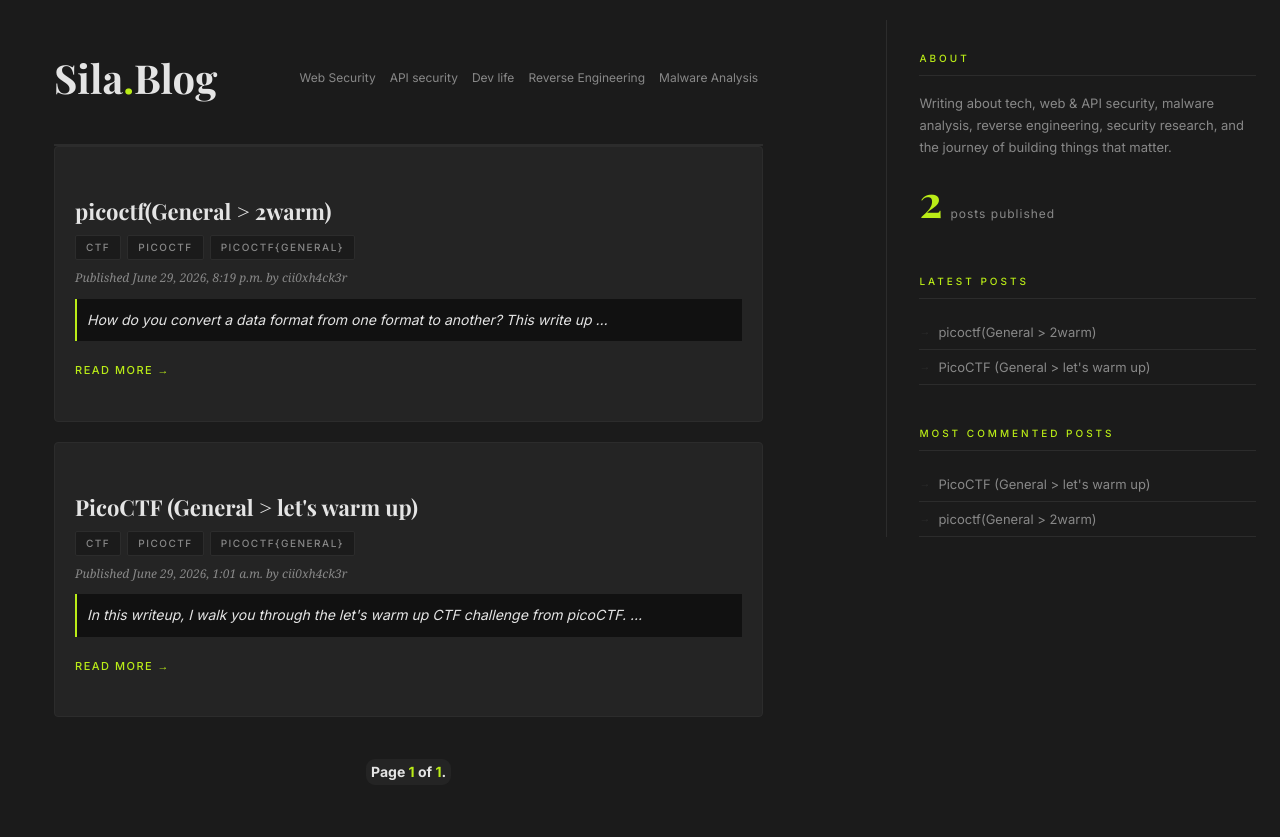
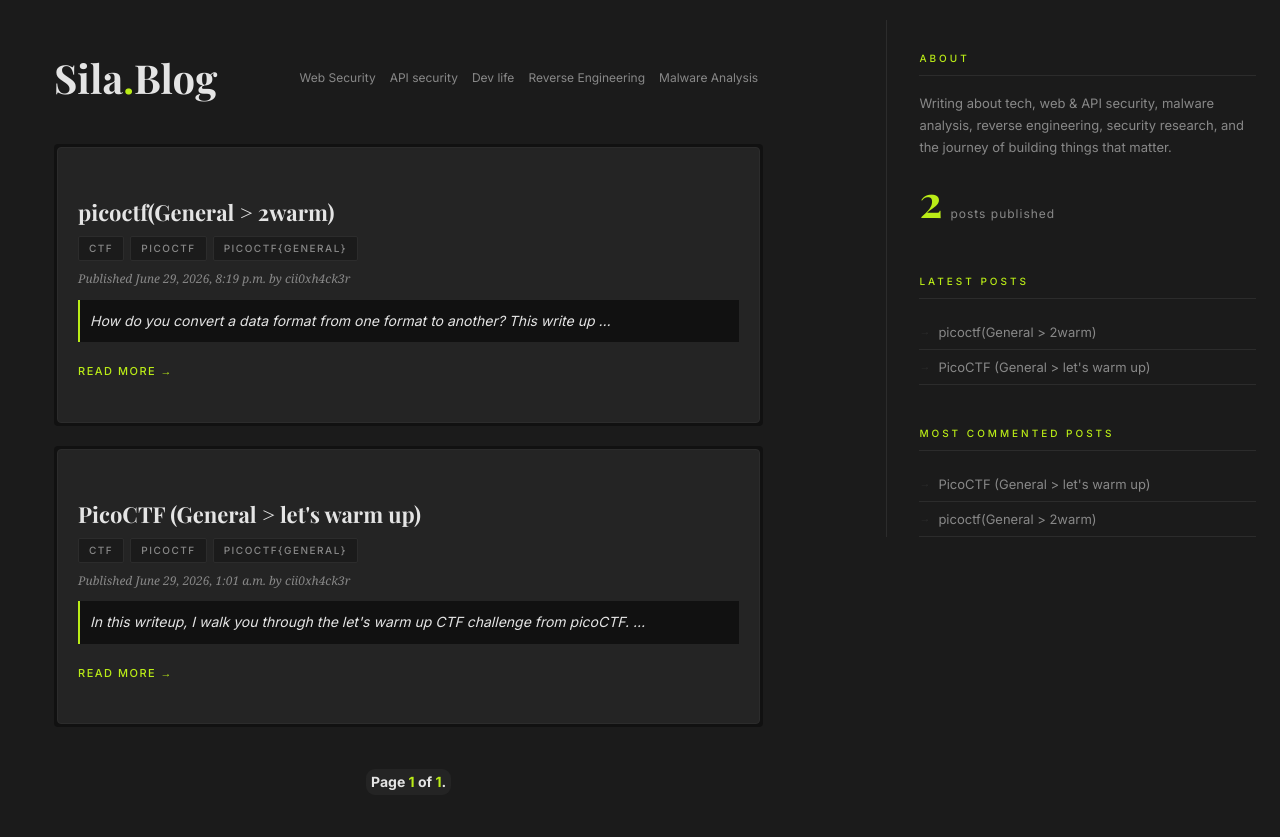
Before and after one commit to IamSila/blog_app, a Django app: page /blog/ in a window 1280 px wide. Shown: the part 93-930 px from the top of the page. Before the commit the page ends 873 px from the top, so only its background shows below. Run offline with Django 4.2, Linux system fonts and the light colour scheme; data comes from the database, SQL or seed files in the repository; data that the repository does not hold is empty; parts of the project's set-up code (start-up, migrations or seed data) failed here and were passed over.

Commit message:
added post cards borders

```diff
--- a/blog/static/css/list1.css
+++ b/blog/static/css/list1.css
@@ -20,7 +20,7 @@
      display: flex;
      justify-content: space-between;
      align-items: center;
-     border-bottom: 2px solid var(--faint);
+     /* border-bottom: 2px solid var(--faint); */
      flex-wrap: wrap;
      gap: 12px;
      padding-bottom: 8px;
@@ -87,10 +87,18 @@
      color: var(--black);
  }
 
+.posts-container {
+    background-color: var(--black);
+    padding: 3px;
+    /* border: 1px solid red; */
+    border-radius: 4px;
+    margin-bottom: 20px;
+}
+
  .post {
      padding: 20px;
      background-color: var(--faint2);
-     margin-bottom: 20px;
+     /* margin-bottom: 20px; */
      border: 1px solid var(--faint);
      border-radius: 4px;
      transition: border-color 0.2s;
--- a/blog/templates/blog/post/list.html
+++ b/blog/templates/blog/post/list.html
@@ -31,8 +31,10 @@
 </div> -->
 
 <h2 class="tags_list_heading">Posts tagged with "{{ tag.name }}"</h2>
-{% endif %} {% for post in posts %}
+{% endif %}
+{% for post in posts %}
 
+<div class="posts-container">
   <div class="post">
       <h2 class="post-heading">
         <a href="{{post.get_absolute_url}}"> {{ post.title }} </a>
@@ -48,6 +50,7 @@
       </div>
       <a class="read-more" href="{{post.get_absolute_url}}"> Read more → </a>
 </div>
+</div>
 {% endfor %}
 
 
```
Lines whose indentation alone changed are shown as unchanged.
